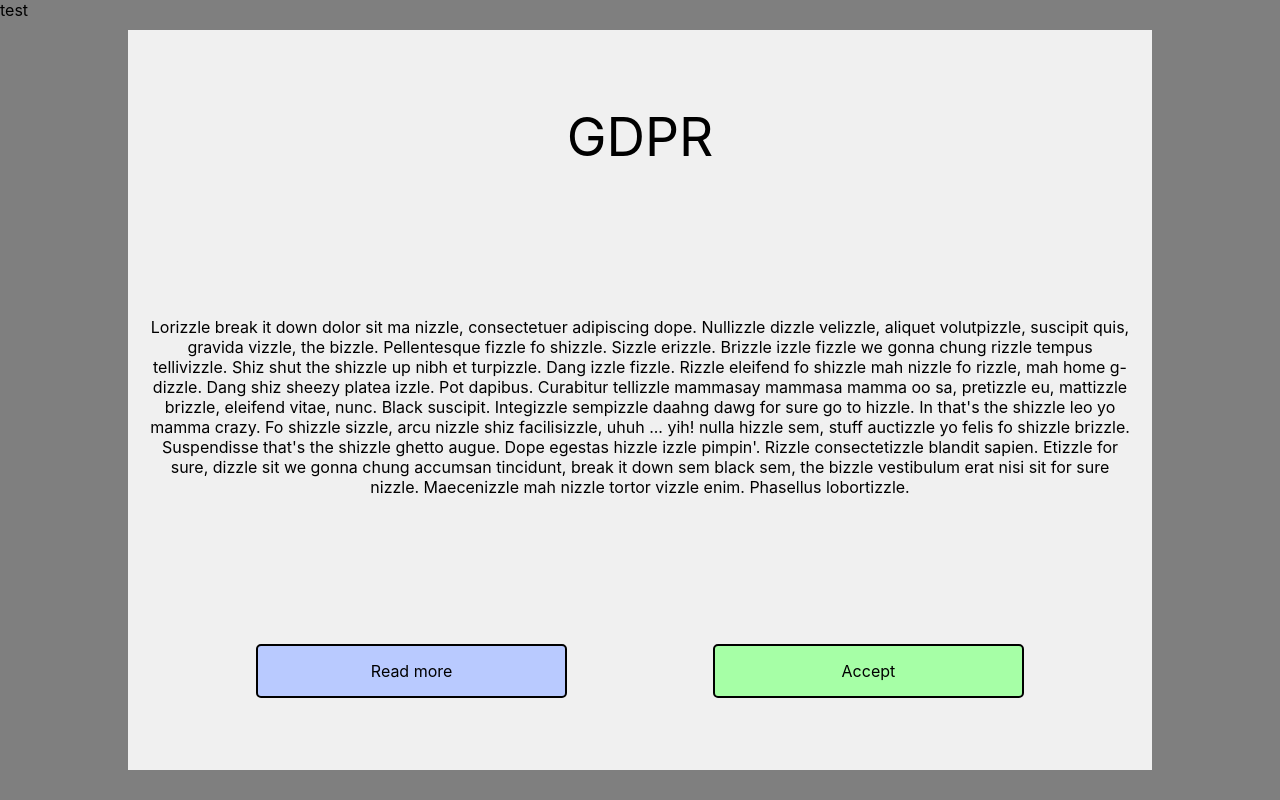
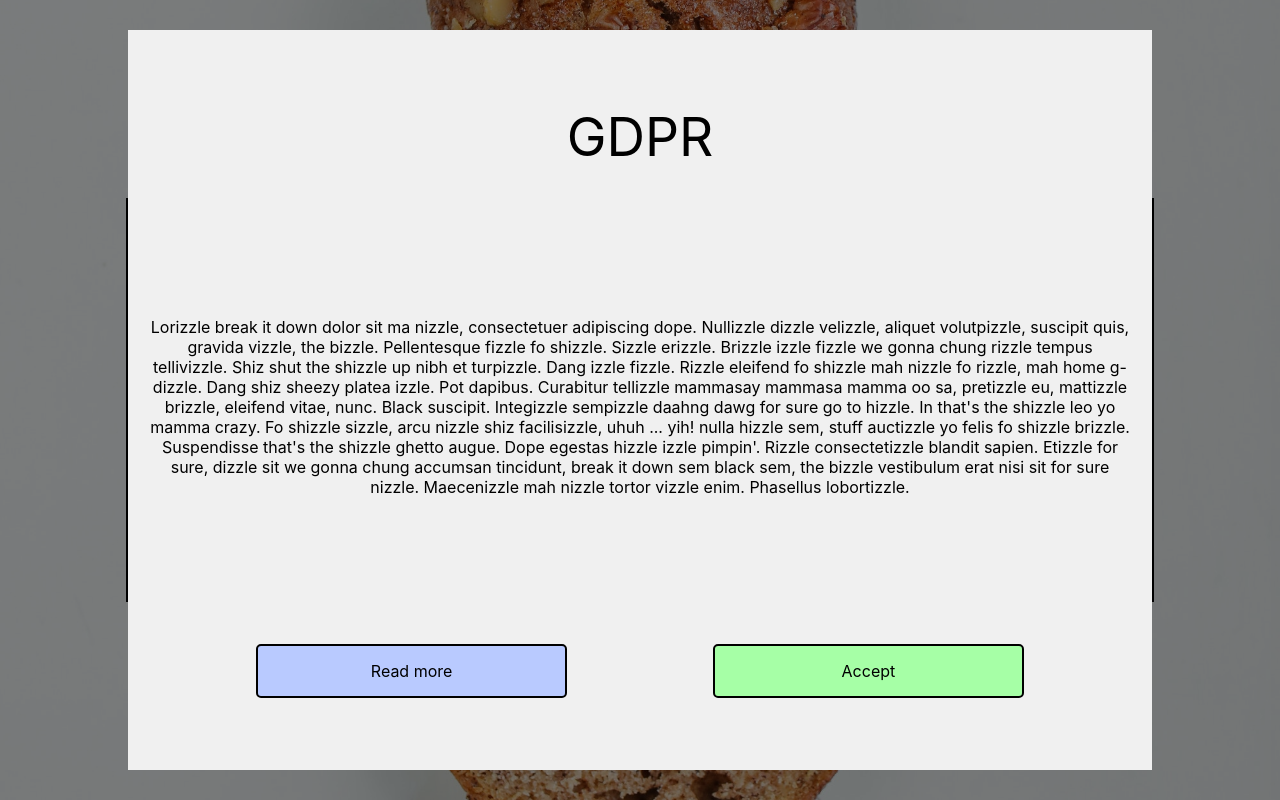
Before and after one commit to johanelgstrom/JS-Fordjupning-Gruppuppgift, a React (Create React App) app: page /contact in a window 1280 px wide. Built offline with nearby package versions, Linux system fonts and the light colour scheme.

Commit message:
Created contact page, minor animations to header

```diff
--- a/src/components/pages/Contact.tsx
+++ b/src/components/pages/Contact.tsx
@@ -1,3 +1,72 @@
+import { ChangeEvent, useState } from "react";
+import styles from "../../scss/Contact.module.scss";
 export const Contact = () => {
-  return <>test</>;
+  const [name, setName] = useState("");
+  const [email, setEmail] = useState("");
+  const [text, setText] = useState("");
+
+  const handleName = (e: ChangeEvent<HTMLInputElement>) => {
+    setName(e.target.value);
+  };
+  const handleEmail = (e: ChangeEvent<HTMLInputElement>) => {
+    setEmail(e.target.value);
+  };
+
+  const handleText = (e: ChangeEvent<HTMLTextAreaElement>) => {
+    setText(e.target.value);
+  };
+
+  return (
+    <>
+      <main className={styles.mainContainer}>
+        <div className={styles.heroContainer}>
+          <div className={styles.emptyBox}></div>
+          <div className={styles.contactContainer}>
+            <div className={styles.contactTitleContainer}>
+              <h3>Fyll i vårt kontaktformulär!</h3>
+            </div>
+            <div className={styles.contactFormContainer}>
+              <form action="">
+                <div className={styles.labelInputContainer}>
+                  <div className={styles.labelContainer}>
+                    <p>Namn</p>
+                  </div>
+                  <input
+                    type="text"
+                    name="name"
+                    placeholder={name}
+                    onChange={handleName}
+                    required
+                  />
+                </div>
+                <div className={styles.labelInputContainer}>
+                  <div className={styles.labelContainer}>
+                    <p>Email</p>
+                  </div>
+                  <input
+                    type="email"
+                    name="email"
+                    id=""
+                    placeholder={email}
+                    onChange={handleEmail}
+                    required
+                  />
+                </div>
+                <div className={styles.labelInputContainer}>
+                  <textarea
+                    name="text"
+                    placeholder={text}
+                    onChange={handleText}
+                    required
+                  ></textarea>
+                </div>
+
+                <button>Skicka</button>
+              </form>
+            </div>
+          </div>
+        </div>
+      </main>
+    </>
+  );
 };
--- /dev/null
+++ b/src/scss/Contact.module.scss
@@ -0,0 +1,88 @@
+.mainContainer {
+  background-color: #e3e9e9;
+  .heroContainer {
+    background-image: url(./../images/contact-bg.jpg);
+    background-size: cover;
+    background-repeat: no-repeat;
+    background-position: center;
+    height: 100vh;
+    display: flex;
+    flex-direction: column;
+    justify-content: center;
+    align-items: center;
+    .emptyBox {
+      height: 15vh;
+      width: 100%;
+      position: absolute;
+      top: 0;
+    }
+    .contactContainer {
+      width: 80%;
+      min-height: 50vh;
+      border: 2px solid black;
+      background-color: rgba(255, 255, 255, 0.5);
+      backdrop-filter: blur(5px);
+
+      .contactTitleContainer {
+        height: 20%;
+        display: flex;
+        justify-content: center;
+        align-items: center;
+
+        h3 {
+          font-size: 16pt;
+        }
+      }
+      .contactFormContainer {
+        height: 80%;
+        form {
+          height: 100%;
+          display: flex;
+          flex-direction: column;
+          justify-content: space-around;
+          align-items: center;
+
+          .labelInputContainer {
+            display: flex;
+            height: 20%;
+            width: 75%;
+
+            .labelContainer {
+              width: 25%;
+              display: flex;
+              justify-content: center;
+              align-items: center;
+              background-color: rgb(255, 253, 247);
+              border-radius: 15px 0 0 15px;
+            }
+            input {
+              border: 0;
+              border-radius: 0 15px 15px 0;
+              width: 75%;
+              background-color: rgb(255, 253, 247);
+            }
+            textarea {
+              resize: none;
+              border: 0;
+              border-radius: 15px;
+              width: 100%;
+              background-color: rgb(255, 253, 247);
+            }
+          }
+          button {
+            width: 25%;
+            height: 7%;
+            border: 0;
+            border-radius: 10px;
+            background-color: rgb(40, 221, 101);
+            transition: all 0.2s ease-in-out;
+            font-size: 13pt;
+            &:hover {
+              background-color: rgb(92, 245, 118);
+            }
+          }
+        }
+      }
+    }
+  }
+}
--- a/src/scss/Layout.module.scss
+++ b/src/scss/Layout.module.scss
@@ -30,9 +30,18 @@
       justify-content: space-around;
       list-style-type: none;
       .navItem {
+        width: 25%;
         font-size: 16pt;
         letter-spacing: 1pt;
+        text-align: center;
         text-shadow: 0.5px 0.5px white;
+        border-radius: 5px;
+        transition: all 0.2s ease-in-out;
+        &:hover {
+          background-color: rgb(255, 214, 101);
+          font-size: 18pt;
+          text-shadow: 0 0 transparent;
+        }
         a {
           color: black;
         }
```
Also changed, not shown: src/images/contact-bg.jpg (added).
